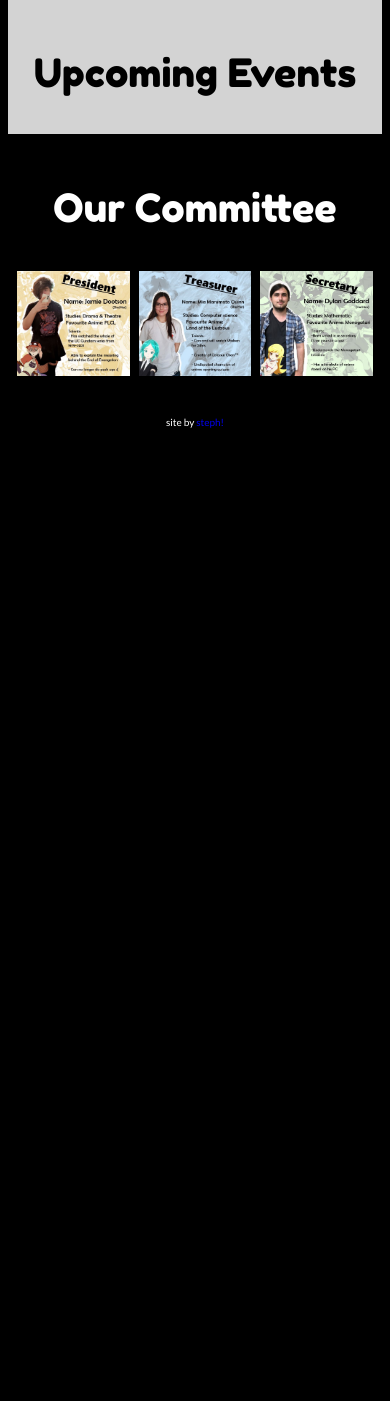
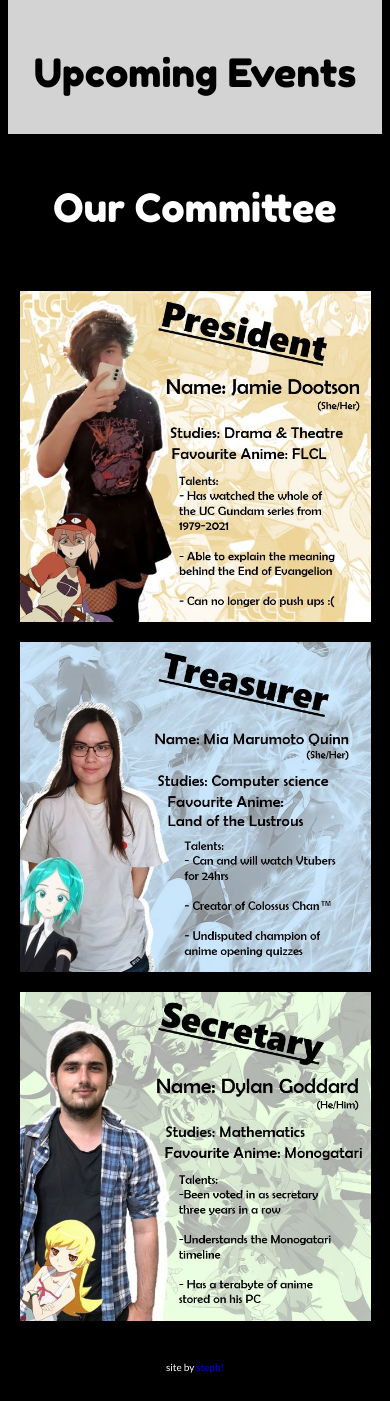
Before and after one commit to lwarchive/animesoc-website, a Django app: page / in a window 390 px wide. Shown: the part 2360-3761 px from the top of the page. Before the commit the page ends 2788 px from the top, so only its background shows below. Run offline with Django 3.2, Linux system fonts and the light colour scheme; data that the repository does not hold is empty.

Commit message:
images stack at lower width resolutions

```diff
--- a/animesocsite/static/style.css
+++ b/animesocsite/static/style.css
@@ -245,6 +245,7 @@
 .committeeimages {
     display: flex;
     justify-content: space-evenly;
+    flex-wrap: wrap;
     padding-bottom: 20px;
     padding-top: 20px;
 }
@@ -252,7 +253,13 @@
 .committee img {
     width: 30%;
     height: auto;
+} @media screen and (max-width: 1024px) {
+    .committee img {
+        width: 90vw;
+        margin-top: 20px;
+    }
 }
+
 
 .credit {
     font-family: 'Lato', sans-serif;
```
